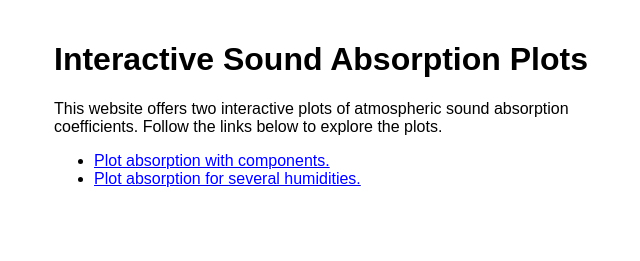
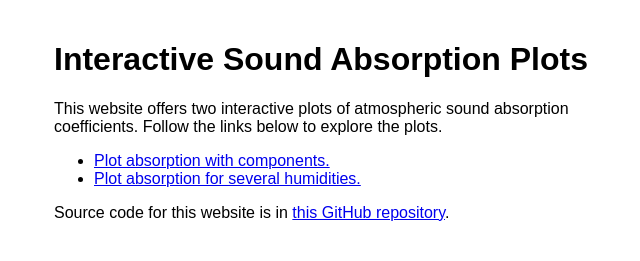
Before and after one commit to HaroldMills/atmospheric-sound-absorption, a website: page index.html in a window 1280 px wide. Shown: the whole page, without its empty margins (286-926 px from the left). Drawn offline with Linux system fonts and the light colour scheme.

Commit message:
Add repo link to main website page.

```diff
--- a/index.html
+++ b/index.html
@@ -7,14 +7,24 @@
     <link rel="stylesheet" href="plot-absorption.css">
 </head>
 <body>
+
     <h1>Interactive Sound Absorption Plots</h1>
+
     <p>
     This website offers two interactive plots of atmospheric sound
     absorption coefficients. Follow the links below to explore the plots.
     </p>
+
     <ul>
         <li><a href="plot-absorption-with-components.html" target="_blank">Plot absorption with components.</a></li>
         <li><a href="plot-absorption-for-several-humidities.html" target="_blank">Plot absorption for several humidities.</a></li>
     </ul>
+
+    <p>
+    Source code for this website is in
+    <a href="https://github.com/yourusername/atmospheric-sound-absorption" target="_blank">
+    this GitHub repository</a>.
+    </p>
+
 </body>
 </html>
```
